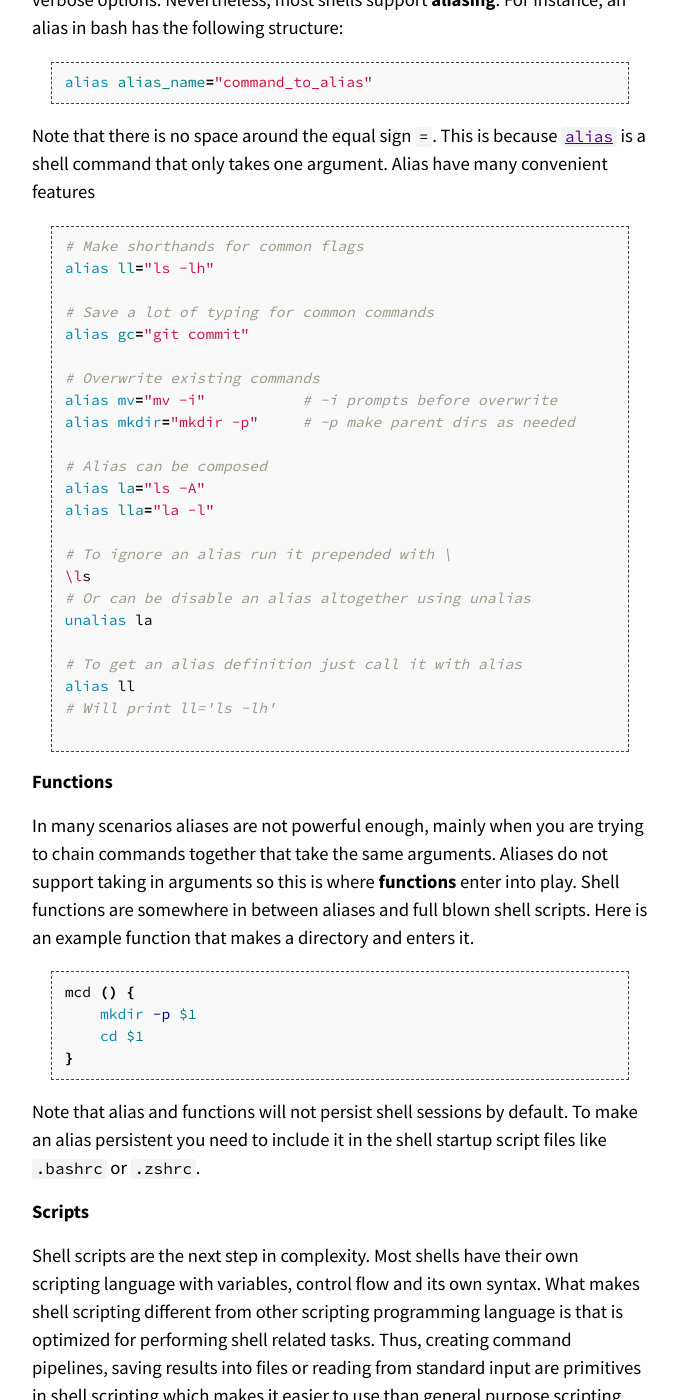
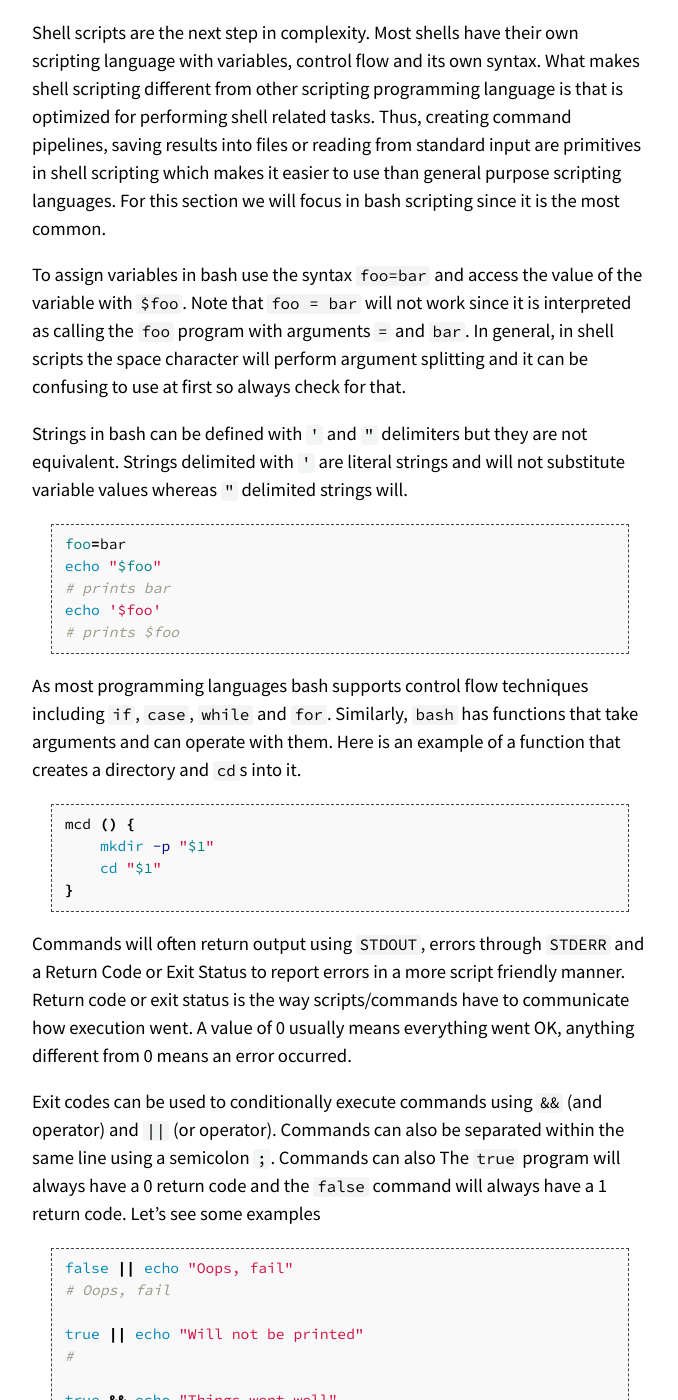
Before and after one commit to missing-semester-cn/missing-semester-cn.github.io, a Jekyll site: the page built from shell-tools.md, in a window 1280 px wide and 1400 px high, scrolled down 538 px. Shown: the whole window, without its empty margins (300-978 px from the left). Built offline with Jekyll 4.4.1, drawn with Linux system fonts in a browser that asks for light colours; some of the changed text lies outside the part shown.

Commit message:
Remove alias from shell tools notes

````diff
--- a/shell-tools.md
+++ b/shell-tools.md
@@ -6,72 +6,16 @@ presenter: Jose
 
 In this lecture we will present some of the basics of using bash as a scripting language along with a number of shell tools that cover several of the most common tasks that you will be constantly performing in the command line.
 
-## Shell Aliases, Functions and Scripts
+## Shell Scripting
 
-### Aliases
-
-It can become tiresome typing long commands that involve many flags or verbose options.
-Nevertheless, most shells support **aliasing**.
-For instance, an alias in bash has the following structure:
-
-```bash
-alias alias_name="command_to_alias"
-```
-
-Note that there is no space around the equal sign `=`.
-This is because [`alias`](http://man7.org/linux/man-pages/man1/alias.1p.html) is a shell command that only takes one argument.
-Alias have many convenient features
-
-```bash
-# Make shorthands for common flags
-alias ll="ls -lh"
-
-# Save a lot of typing for common commands
-alias gc="git commit"
-
-# Overwrite existing commands
-alias mv="mv -i"           # -i prompts before overwrite
-alias mkdir="mkdir -p"     # -p make parent dirs as needed
-
-# Alias can be composed
-alias la="ls -A"
-alias lla="la -l"
-
-# To ignore an alias run it prepended with \
-\ls
-# Or can be disable an alias altogether using unalias
-unalias la
-
-# To get an alias definition just call it with alias
-alias ll
-# Will print ll='ls -lh'
-
-```
-
-### Functions
-
-In many scenarios aliases are not powerful enough, mainly when you are trying to chain commands together that take the same arguments.
-Aliases do not support taking in arguments so this is where **functions** enter into play.
-Shell functions are somewhere in between aliases and full blown shell scripts.
-Here is an example function that makes a directory and enters it.
-
-```bash
-mcd () {
-    mkdir -p $1
-    cd $1
-}
-```
-
-Note that alias and functions will not persist shell sessions by default.
-To make an alias persistent you need to include it in the shell startup script files like `.bashrc` or `.zshrc`.
-
-###  Scripts
+So far we have seen how to execute commands in the shell and pipe them together.
+However, in many scenarios you will want to perform a series of commands and make use of control flow expressions like conditionals or loops.
 
 Shell scripts are the next step in complexity.
 Most shells have their own scripting language with variables, control flow and its own syntax.
 What makes shell scripting different from other scripting programming language is that is optimized for performing shell related tasks.
 Thus, creating command pipelines, saving results into files or reading from standard input are primitives in shell scripting which makes it easier to use than general purpose scripting languages.
-For this section we will focus in bash scripting since it is the most common and `zsh` is compatible with it.
+For this section we will focus in bash scripting since it is the most common.
 
 To assign variables in bash use the syntax `foo=bar` and access the value of the variable with `$foo`.
 Note that `foo = bar` will not work since it is interpreted as calling the `foo` program with arguments `=` and `bar`.
@@ -83,37 +27,70 @@ Strings delimited with `'` are literal strings and will not substitute variable
 ```bash
 foo=bar
 echo "$foo"
-# prints > bar
+# prints bar
 echo '$foo'
-# prints > $foo
+# prints $foo
 ```
 
-Pipes `|` are a core feature of scripting, pipes connect one program's output to the next program's input. We will cover them more in detail in the data wrangling lecture.
+As most programming languages bash supports control flow techniques including `if`, `case`, `while` and `for`.
+Similarly, `bash` has functions that take arguments and can operate with them. Here is an example of a function that creates a directory and `cd`s into it.
+
+
+```bash
+mcd () {
+    mkdir -p "$1"
+    cd "$1"
+}
+```
+
+Commands will often return output using `STDOUT`, errors through `STDERR` and a Return Code or Exit Status to report errors in a more script friendly manner.
+Return code or exit status is the way scripts/commands have to communicate how execution went.
+A value of 0 usually means everything went OK, anything different from 0 means an error occurred.
+
+Exit codes can be used to conditionally execute commands using `&&` (and operator) and `||` (or operator). Commands can also be separated within the same line using a semicolon `;`.
+Commands can also
+The `true` program will always have a 0 return code and the `false` command will always have a 1 return code.
+Let's see some examples
+
+```bash
+false || echo "Oops, fail"
+# Oops, fail
+
+true || echo "Will not be printed"
+#
+
+true && echo "Things went well"
+# Things went well
+
+false && echo "Will not be printed"
+#
+
+false ; echo "This will always run"
+# This will always run
+```
 
 Unlike other scripting languages, bash uses a variety of special symbols to refer to arguments, error codes and other relevant variables. Below is a list of some of them. A more comprehensive list can be found [here](https://www.tldp.org/LDP/abs/html/special-chars.html).
 - `$0` - Name of the script
 - `$1` to `$9` - Arguments to the script. `$1` is the first argument and so on.
 - `$@` - All the arguments
 - `$#` - Number of arguments
-- `$?` - [Return code](https://en.wikipedia.org/wiki/Exit_status) of the previous command. Return code or exit status is the way scripts/commands have to communicate how execution went. A value of 0 usually means everything went OK, anything different from 0 means an error occurred.
+- `$?` - Return code of the previous command
 - `$$` - Process Identification number for the current script
 - `!!` - Entire last command, including arguments. A common pattern is to execute a command only for it to fail due to missing permissions, then you can quickly execute it with sudo by doing `sudo !!`
-- `$_` - Last argument from the last command. You can also quickly get this by typing `Esc` followed by `.`
+- `$_` - Last argument from the last command. If you are in an interactive shell, you can also quickly get this value by typing `Esc` followed by `.`
 
-Another common pattern is wanting to get the output of a command as a variable. This can be done with _shell expansion_.
+Another common pattern is wanting to get the output of a command as a variable. This can be done with _command substitution_.
 Whenever you place $( CMD ) it will execute `CMD`, get the output of the command and substitute it in place.
 For example, if you do `for file in $(ls)`, the shell will first call `ls` and then iterate over those values.
-A lesser known similar feature is _process substitution_, `<( CMD )` will execute `CMD` and place the output in a temporary file and substitute the `<()` with that file's name. This is useful when commands expect values to be passed by file instead of by STDIN.
-For example, `diff <(ls foo) <(ls bar)` will show differences between files in `foo` and `bar`.
+A lesser known similar feature is _process substitution_, `<( CMD )` will execute `CMD` and place the output in a temporary file and substitute the `<()` with that file's name. This is useful when commands expect values to be passed by file instead of by STDIN. For example, `diff <(ls foo) <(ls bar)` will show differences between files in dirs  `foo` and `bar`.
 
-Lastly, as most programming languages bash supports control flow techniques including `if`, `case`, `while` and `for`, as well as functions.
 
 Since that was a huge information dump let's see an example that showcases some of these features. It will iterate through the arguments we provide, `grep` for the string `foobar` and append it to the file as a comment if it's not found.
 
 ```bash
 #!/bin/bash
 
-echo "Starting program at $(date)"
+echo "Starting program at $(date)" # Date will be substituted
 
 echo "Running program $0 with $# arguments with pid $$"
 
@@ -123,7 +100,7 @@ for file in $@; do
     # We redirect STDOUT and STDERR to a null register since we do not care about them
     if [[ $? -ne 0 ]]; then
         echo "File $file does not have any foobar, adding one"
-        echo "# foobar" >> $file
+        echo "# foobar" >> "$file"
     fi
 done
 ```
@@ -146,7 +123,21 @@ cp /path/to/project/foo.sh /path/to/project/bar.sh /path/to/project/baz.sh /newp
 # Globbing techniques can also be combined
 mv *{.py,.sh} folder
 # Will move all *.py and *.sh files
+
+
+mkdir foo bar
+# This creates files foo/a, foo/b, ... foo/h, bar/a, bar/b, ... bar/h
+touch {foo,bar}/{a..j}
+touch foo/x bar/y
+# Show differences between files in `foo` and `bar`
+diff <(ls foo) <(ls bar)
+# Outputs
+# < x
+# ---
+# > y
 ```
+
+<!-- Lastly, pipes `|` are a core feature of scripting. Pipes connect one program's output to the next program's input. We will cover them more in detail in the data wrangling lecture. -->
 
 Note that scripts need not necessarily be written in bash to be called from the terminal. For instance, here's a simple Python script that outputs its arguments in reversed order
 
@@ -278,7 +269,7 @@ If you make the mistake of not adding the leading space you can always manually
 ### Directory Navigation
 
 So far we have assumed that you already are where you need to be to perform these actions, but how do you go about quickly navigating directories?
-By now you should have some good ideas about what you could use, such as shell aliases, creating symlinks with [ln -s](http://man7.org/linux/man-pages/man1/ln.1.html) but the truth is that developers have figured out quite clever solutions by now.
+There are many simple ways that you could do this, such as writing shell aliases, creating symlinks with [ln -s](http://man7.org/linux/man-pages/man1/ln.1.html) but the truth is that developers have figured out quite clever and sophisticated solutions by now.
 
 As with the theme of this course, you often want to optimize for the common case.
 Finding frequent and/or recent files and directories can be done through tools like [`fasd`](https://github.com/clvv/fasd)
@@ -289,7 +280,7 @@ More complex tools exists to quickly get an overview of a directory structure [`
 
 ## Exercises
 
-1. Create an alias for `ls` that lists files in the following manner
+1. Read [`man ls`](http://man7.org/linux/man-pages/man1/ls.1.html) and write an `ls` command that lists files in the following manner
 
 - Includes all files, including hidden files
 - Sizes are listed in human readable format (e.g. 454M instead of 454279954)
@@ -306,7 +297,6 @@ drwxr-xr-x   5 user group  160 Jan 14 09:53 .
 drwx------+ 47 user group 1.5K Jan 12 18:08 ..
 ```
 
-You will probably want to consult [`man ls`](http://man7.org/linux/man-pages/man1/ls.1.html) for this.
 <!-- ls -lath --color=auto -->
 
 1. Write bash functions  `marco` and `polo` that do the following.
@@ -318,7 +308,9 @@ marco() {
     export MARCO=$(pwd)
 }
 
-alias polo="cd $MARCO"
+polo() {
+    cd "$MARCO"
+}
  -->
 
 3. As we covered in lecture `find`'s `-exec` can be very powerful for performing operations over the files we are searching for.
````
